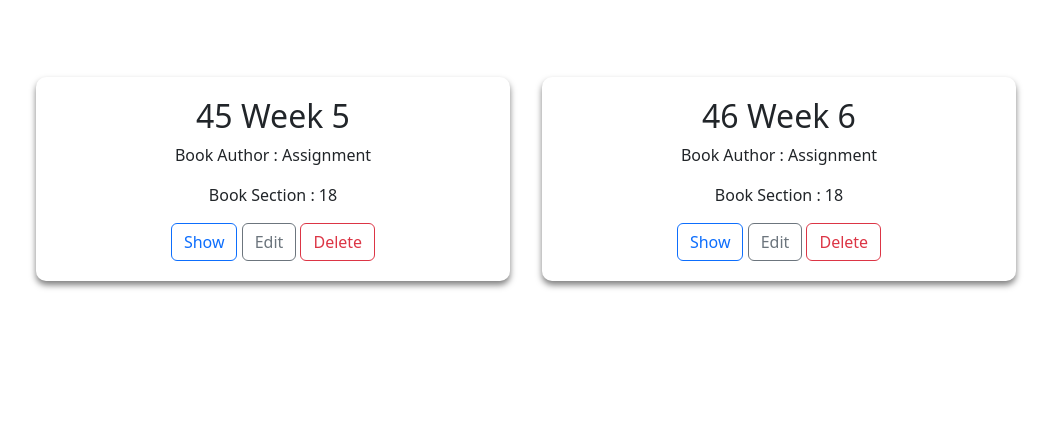
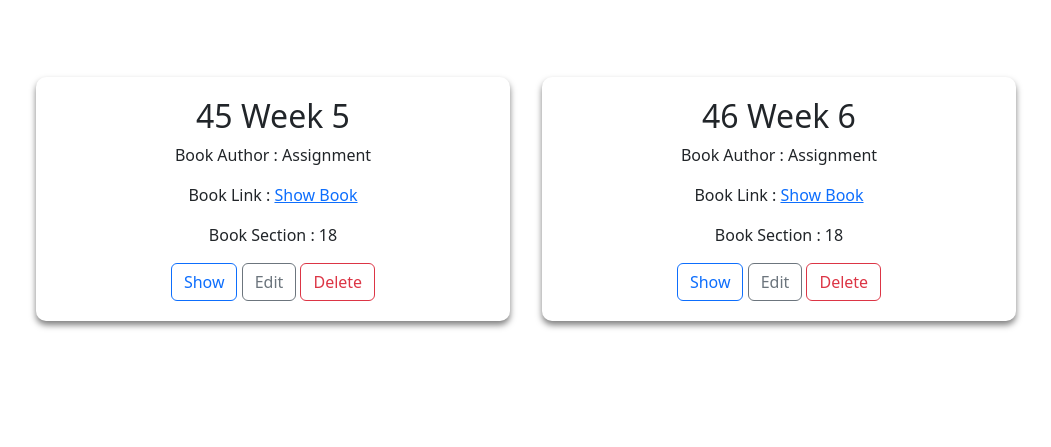
Before and after one commit to Akashkunwar/Library_Management_System, a Flask app: page /showBooks in a window 1280 px wide. Shown: the part 73-520 px from the top of the page, without its empty margins (114-1165 px from the left). Run offline with Flask 3, Linux system fonts and the light colour scheme.

Commit message:
Added book download function and created issue merge view

```diff
--- a/app.py
+++ b/app.py
@@ -1,10 +1,11 @@
 import os
 import datetime
-from flask import Flask, render_template, request, redirect, url_for
+from flask import Flask, render_template, request, redirect, url_for, send_file
 from flask_sqlalchemy import SQLAlchemy
 from flask_restful import Resource, Api, reqparse
 from distutils.log import debug
 from fileinput import filename
+from werkzeug.utils import secure_filename
 
 current_dir = os.path.abspath(os.path.dirname(__file__))
 app = Flask(__name__)
@@ -434,10 +435,11 @@ def addSection():
 @app.route("/showBooks", methods = ["GET","POST"])
 def showBooks():
     if request.method == 'POST':
+        data = request.form.to_dict()
         f = request.files['file']
-        file_path = os.path.join("books", f.filename)
+        new_filename = data['Book-Title']+"_"+data['Author']+".pdf"
+        file_path = os.path.join("books", new_filename)
         f.save(file_path)
-        data = request.form.to_dict()
         print(data)
         books = Books(SectionId = data['book_section'],Title=data['Book-Title'],Author=data['Author'],Content=data['Content'])
         db.session.add(books)
@@ -485,16 +487,6 @@ def updateBooks(BooksId):
         books = Books.query.all()
         return render_template("showBooks.html", books=books)
 
-#    IssueId
-#     UserId
-#     BookId
-#     SectionId
-#     RequestDate
-#     Days
-#     IssueDate = db.Column(db.String)
-#     IssueStatus = db.Column(db.String, nullable=False)
-#     LastIssueStatusDate = db.Column(db.String)
-
 
 @app.route("/allBooks", methods=["GET","POST"])
 def allBooks():
@@ -518,5 +510,10 @@ def myBooks():
     books = Books.query.all()
     return render_template("myBooks.html", books= books)
 
+@app.route('/download-book/<path:filename>')
+def download_book(filename):
+    pdf_path = os.path.join("books", filename)
+    return send_file(pdf_path, as_attachment=True)
+
 if __name__ == '__main__':
     app.run(debug=True)
--- a/templates/showBooks.html
+++ b/templates/showBooks.html
@@ -16,6 +16,9 @@
           <div class="section-container" id="1">
             <h2>{{book.BookId}} {{book.Title}}</h2>
             <p>Book Author : {{book.Author}}</p>
+            <p>
+              Book Link : <a href="{{ url_for('download_book', filename=book.Title + '_' + book.Author + '.pdf') }}">Show Book</a>
+            </p>
             <div>
               <p>Book Section : {{book.SectionId}}</p>
             </div>
```
Also changed, not shown: library.db, 4 other files.
